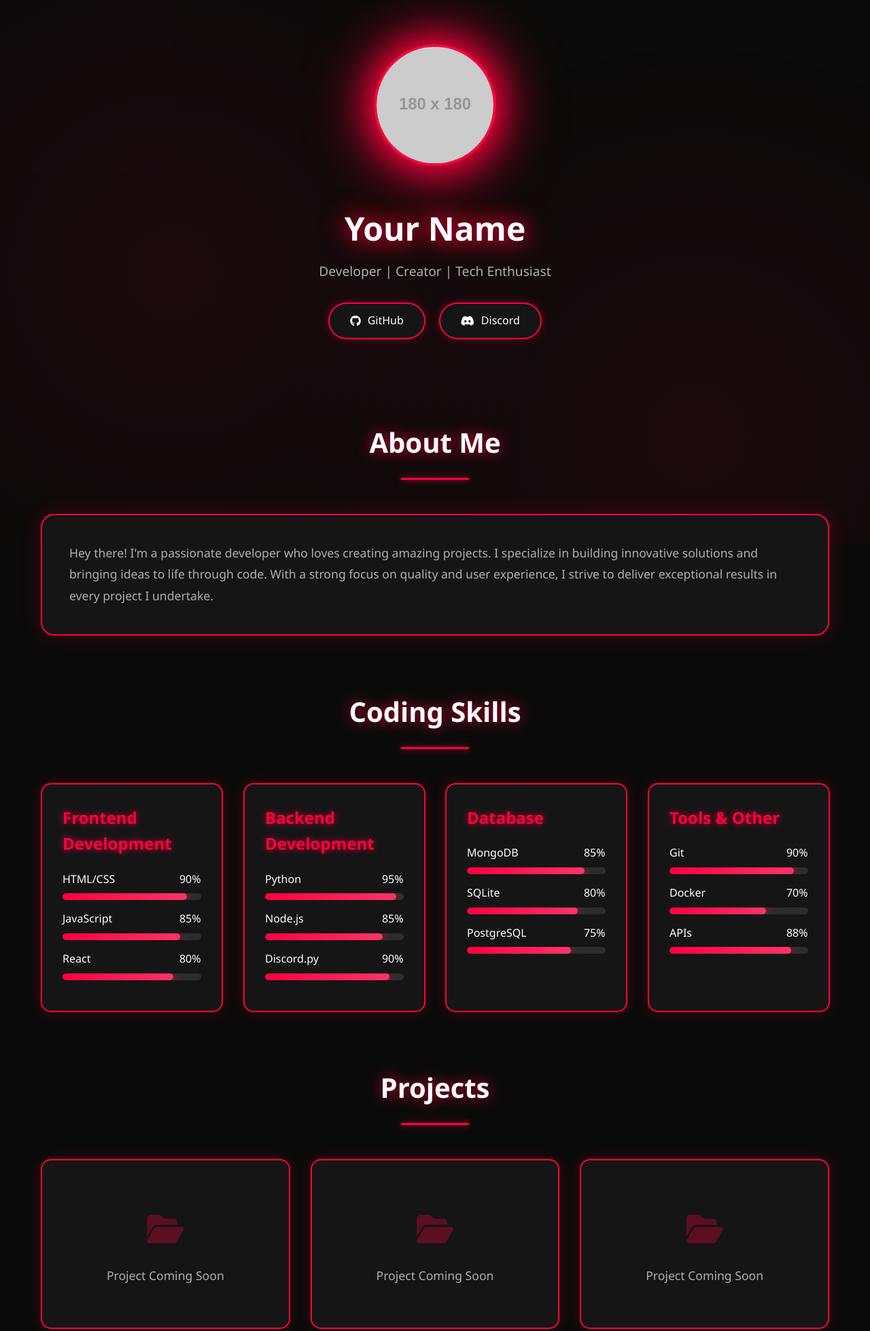
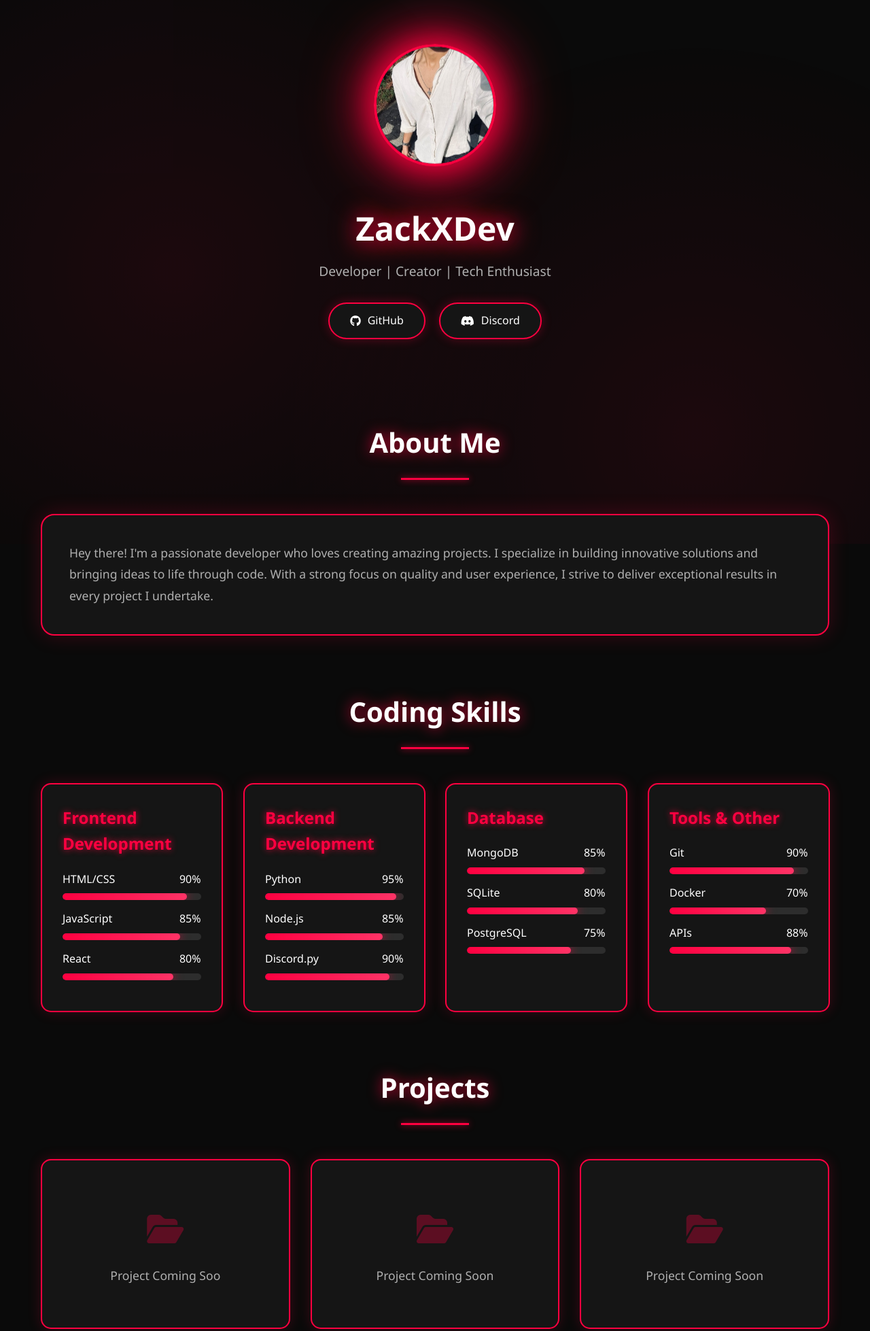
Before and after one commit to z4ck-ftw/z4ck-ftw.github.io, a plain HTML site: page index.html in a window 1280 px wide. Shown: the top 1958 px of the page at 68% size. Drawn offline with Linux system fonts and the light colour scheme; placeholder pictures from the web are drawn by us.

Commit message:
Update avatar, name, and social links in index.html
Signed-off-by: ZackXDev <kmczackyt@gmail.com>

```diff
--- a/index.html
+++ b/index.html
@@ -439,17 +439,17 @@
     <!-- Header Section -->
     <header>
         <div class="avatar-container">
-            <img src="https://via.placeholder.com/180" alt="Your Avatar" class="avatar">
+            <img src="avatar.png" class="avatar">
         </div>
-        <h1>Your Name</h1>
+        <h1>ZackXDev</h1>
         <p class="tagline">Developer | Creator | Tech Enthusiast</p>
 
         <div class="social-links">
-            <a href="https://github.com/yourusername" target="_blank" class="social-btn">
+            <a href="https://github.com/z4ck-ftw" target="_blank" class="social-btn">
                 <i class="fab fa-github"></i>
                 <span>GitHub</span>
             </a>
-            <a href="https://discord.com/users/youruserid" target="_blank" class="social-btn">
+            <a href="https://discord.com/users/1224711618638774286" target="_blank" class="social-btn">
                 <i class="fab fa-discord"></i>
                 <span>Discord</span>
             </a>
@@ -607,7 +607,7 @@
                     <div class="project-placeholder">
                         <i class="fas fa-folder-open"></i>
                     </div>
-                    <p class="project-text">Project Coming Soon</p>
+                    <p class="project-text">Project Coming Soo</p>
                 </div>
                 <div class="project-card">
                     <div class="project-placeholder">
```
